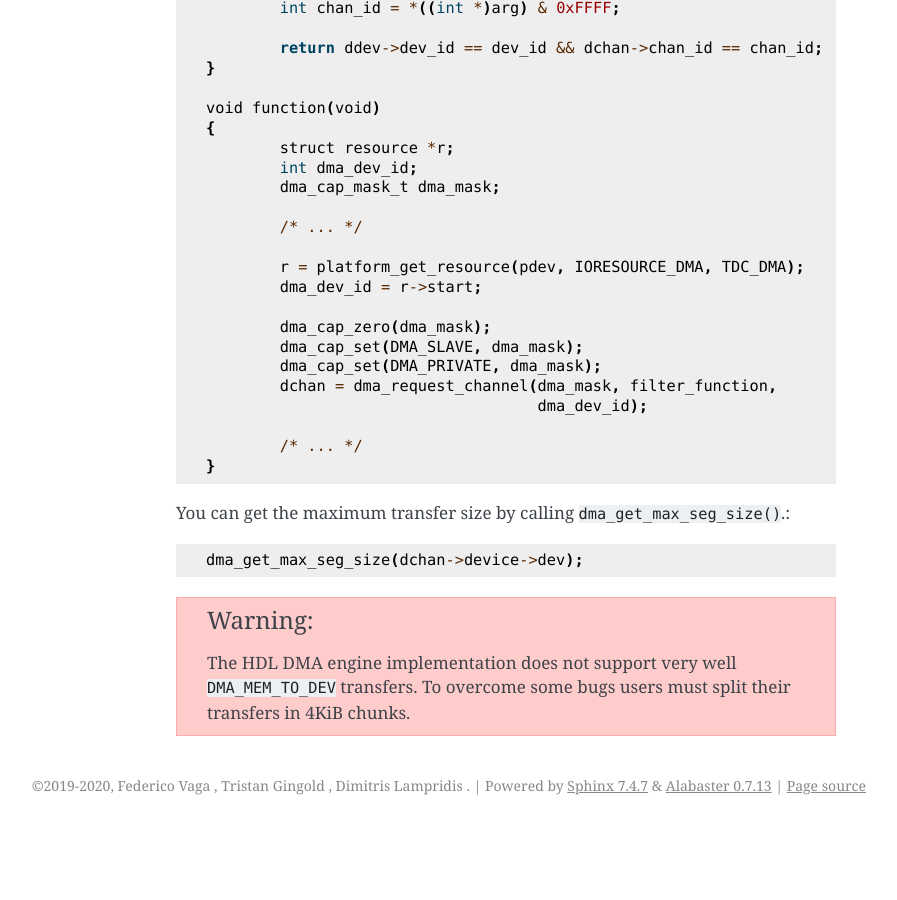
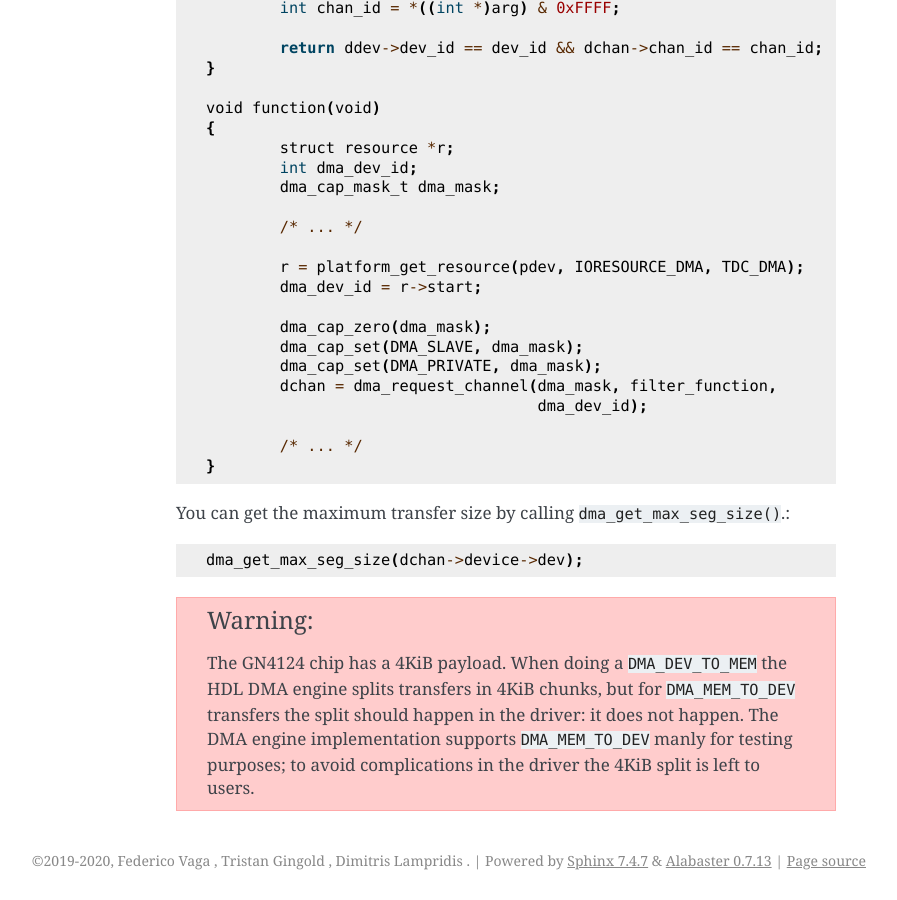
Before and after one commit to vascoguita/spec, a Sphinx documentation site: the page built from doc/sw-driver.rst, in a window 1280 px wide and 900 px high, scrolled down 4850 px. Shown: the whole window, without its empty margins (244-1141 px from the left). Built offline with Sphinx 7.4.7, drawn with Linux system fonts in a browser that asks for light colours; before the commit the page ends 5675 px from its top, so only the background shows below that.

Commit message:
sw|doc: better explaination about the 4KiB write split
Signed-off-by: Federico Vaga <federico.vaga@cern.ch>

```diff
--- a/doc/sw-driver.rst
+++ b/doc/sw-driver.rst
@@ -294,7 +294,9 @@ You can get the maximum transfer size by calling ``dma_get_max_seg_size()``.::
   dma_get_max_seg_size(dchan->device->dev);
 
 .. warning::
-
-   The HDL DMA engine implementation does not support very well
-   ``DMA_MEM_TO_DEV`` transfers. To overcome some bugs users must
-   split their transfers in 4KiB chunks.
+   The GN4124 chip has a 4KiB payload. When doing a ``DMA_DEV_TO_MEM``
+   the HDL DMA engine splits transfers in 4KiB chunks, but for
+   ``DMA_MEM_TO_DEV`` transfers the split should happen in the
+   driver: it does not happen. The DMA engine implementation
+   supports ``DMA_MEM_TO_DEV`` manly for testing purposes; to avoid
+   complications in the driver the 4KiB split is left to users.
```
Also changed, not shown: 1 other file.
